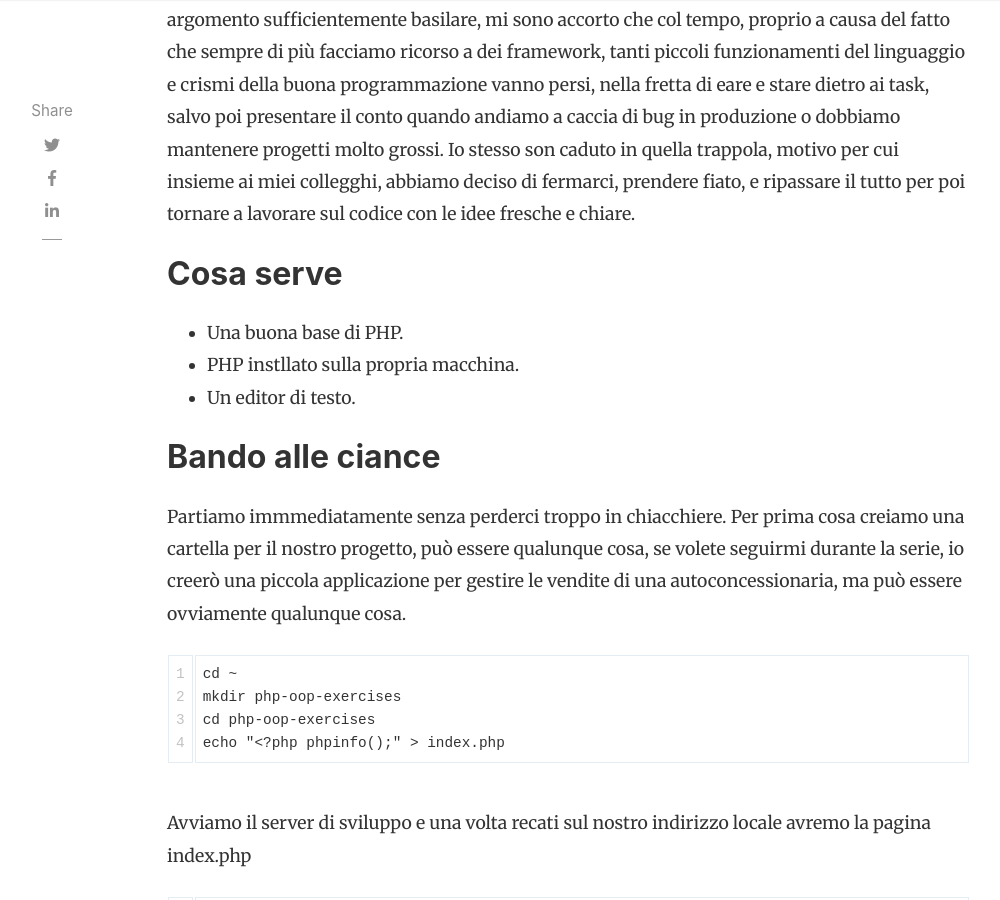
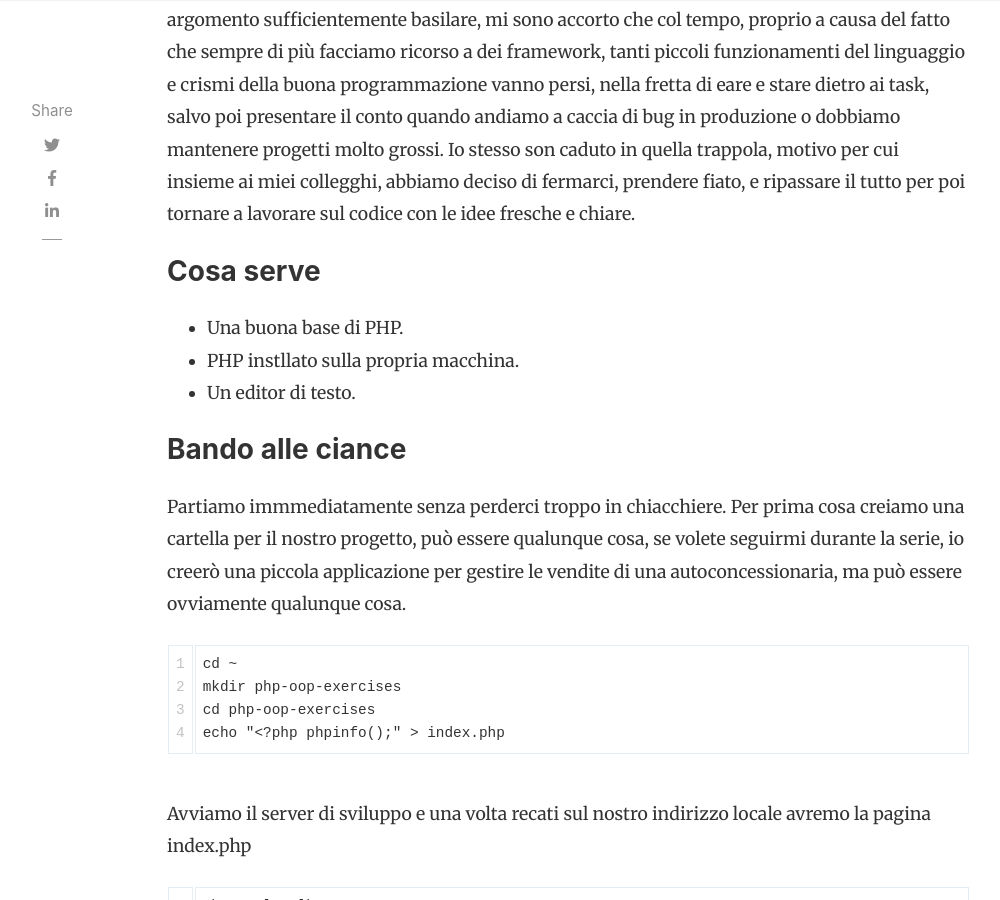
Before and after one commit to mattiatoselli/codingsamurai, a Jekyll site: the page built from _posts/2021-08-21-intro-php-oop.md, in a window 1280 px wide and 900 px high, scrolled down 951 px. Shown: the whole window, without its empty margins (118-1118 px from the left). Built offline with Jekyll 4.4.1, drawn with Linux system fonts in a browser that asks for light colours; nearby versions of some CDN libraries; comment, search, counter and statistics services are not loaded.

```diff
--- a/_posts/2021-08-21-intro-php-oop.md
+++ b/_posts/2021-08-21-intro-php-oop.md
@@ -12,14 +12,14 @@ e crismi della buona programmazione vanno persi, nella fretta di eare e stare di
 Io stesso son caduto in quella trappola, motivo per cui insieme ai miei collegghi, abbiamo deciso di fermarci, prendere fiato, e ripassare il tutto per poi tornare a lavorare sul codice con le idee fresche e chiare.
 
 
-## Cosa serve
+### Cosa serve
 
 - Una buona base di PHP.
 - PHP instllato sulla propria macchina.
 - Un editor di testo.
 
 
-## Bando alle ciance
+### Bando alle ciance
 
 Partiamo immmediatamente senza perderci troppo in chiacchiere. Per prima cosa creiamo una cartella per il nostro progetto, può essere qualunque cosa, se volete seguirmi durante la serie, io creerò una piccola applicazione per gestire le vendite di una autoconcessionaria, ma può essere ovviamente qualunque cosa.
 
@@ -38,7 +38,7 @@ php -S localhost:8000
 
 ![il nostro file index.php](/assets/images/tbc23tb19.png)
 
-## Classi e oggetti
+### Classi e oggetti
 
 Per visualizzare la differenza tra classi ed oggetti pensiamo ad esempio ad una macchina. Una classe è un insieme di dati che compongono tutte le macchine della nostra lista. Una classe quindi è un "progetto" e rappresenta una entità all'interno della nostra applicazione. Un oggetto, d'altra parte, viene anche detto "istanza della classe" e rappresenta una specifica macchina.
 Le classi vengono anche chiamate "Modelli", e vengono create tramite la parola "Class" all'interno di un file php. Generalmente è buona norma inserire le classi all'interno di una carteella unica, e nominare il file col nome della classe stessa (tutti gli standard prevedono di farlo, e non vi è alcuna motivazione per evitare).
@@ -50,7 +50,7 @@ All'interno del nostro progetto andremo a definire 3 classi:
 
 Si noti che la convenzione è quella di utilizzare il singolare per il nome della classe.
 
-## Creiamo le classi
+### Creiamo le classi
 
 La progettazione di una classe richiede sempre una certa attenzione, deve essere definita con cura ed è sicuramente un processo che migliora con l'esperienza. Una classe contiene al suo interno degli attributi, essi sono le proprietà che definiscono la singola entità per esempio nel caso della nostra macchina, la cilindrata, il costo, l'alimentazione, i cavalli e così via. Una buona norma è quella di andare sempre a definire un attributo per ogni colonna del database riguardante la tabella.
 
```
